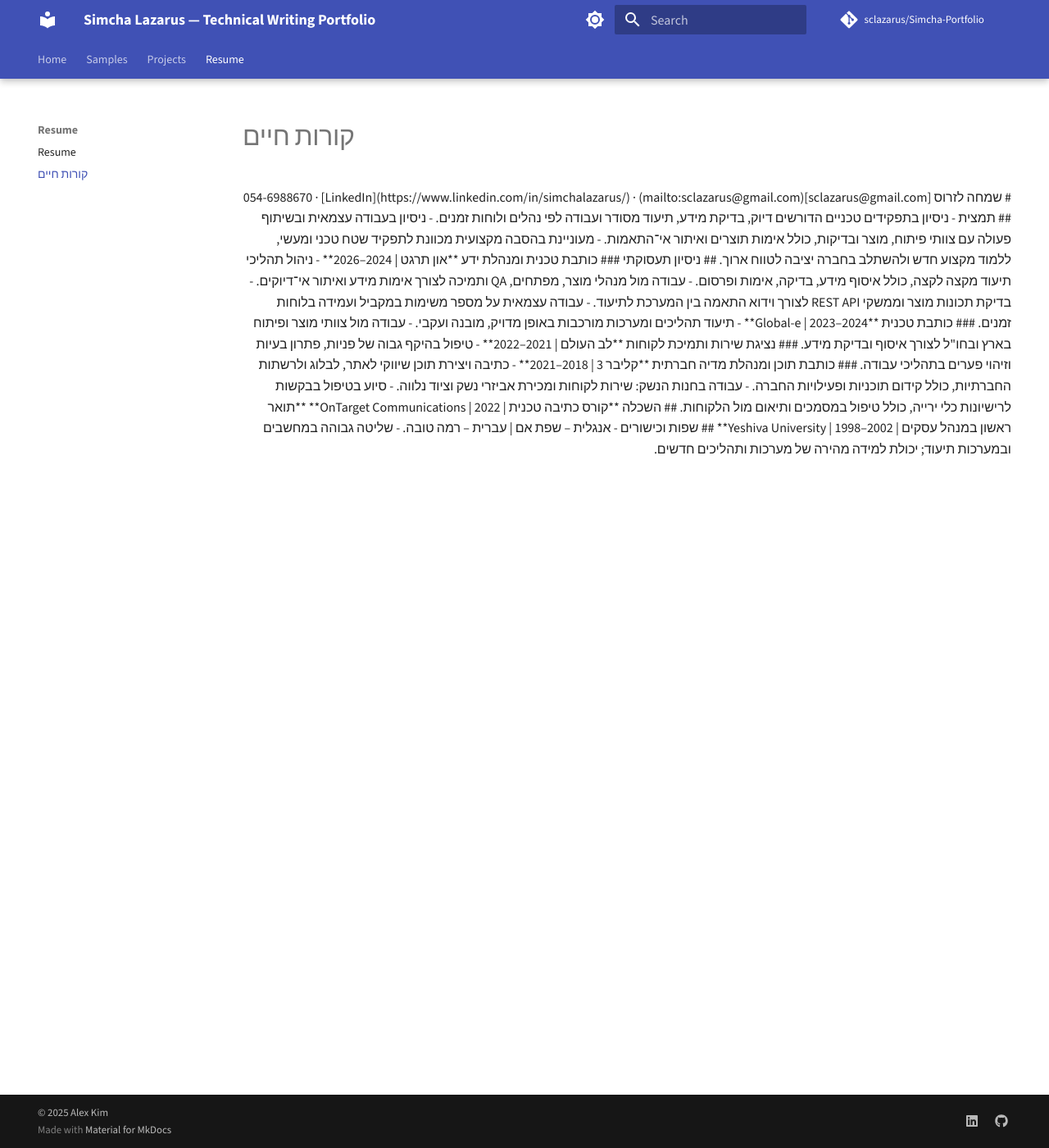
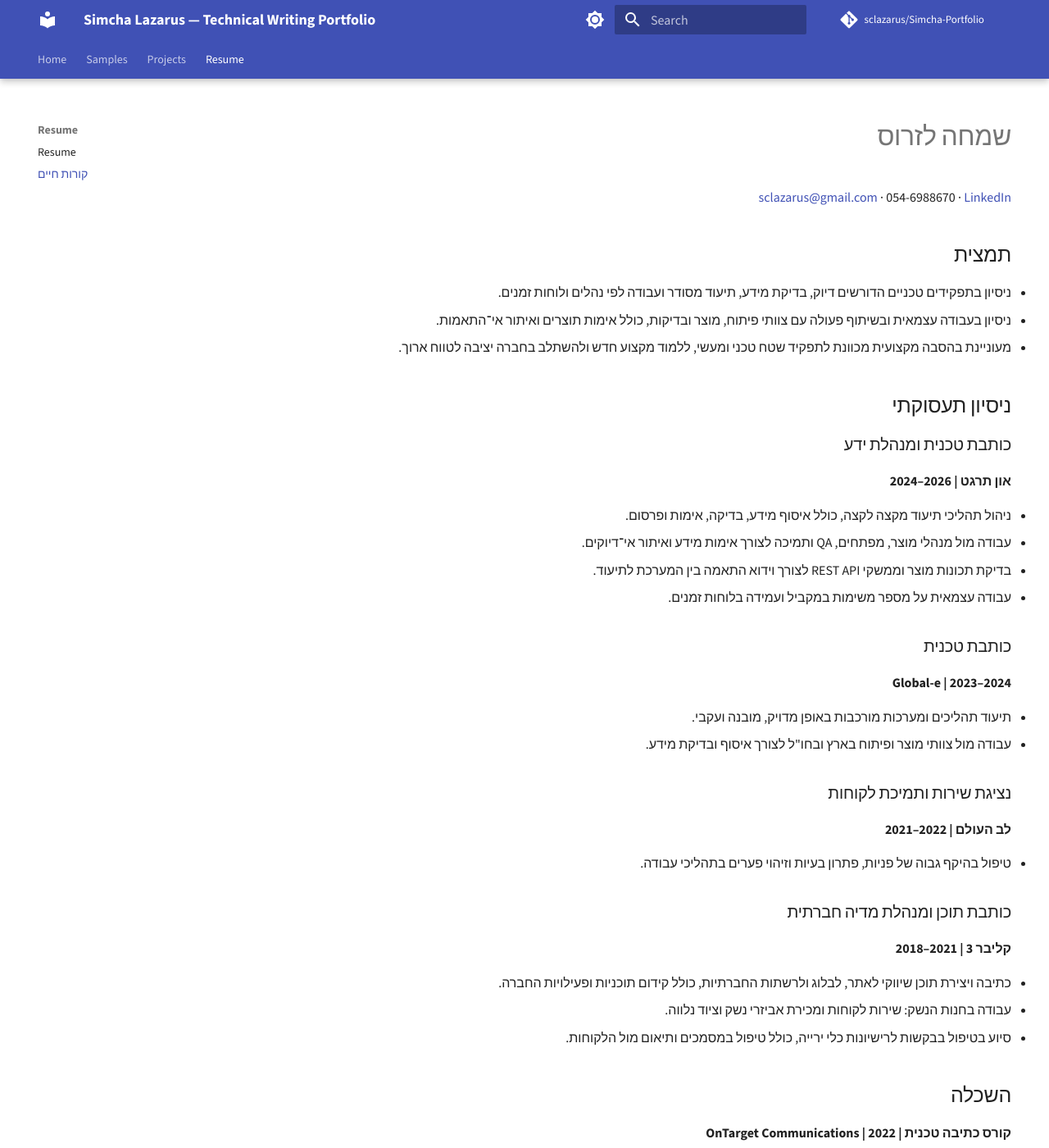
Before and after one commit to sclazarus/Simcha-Portfolio, an MkDocs documentation site: the page built from docs/about/קורות-חיים.md, in a window 1280 px wide and 1400 px high. Shown: the whole window at 82% size. Built offline with MkDocs 1.6.1 and Material for MkDocs 9.7.7, drawn with Linux system fonts in a browser that asks for light colours; comment, search, counter and statistics services are not loaded; some of the changed text lies outside the part shown.

Commit message:
Update קורות-חיים.md

```diff
--- a/docs/about/קורות-חיים.md
+++ b/docs/about/קורות-חיים.md
@@ -1,52 +1,68 @@
-<div dir="rtl">
+<div dir="rtl" lang="he" style="text-align: right;">
 
-# שמחה לזרוס
+<h1>שמחה לזרוס</h1>
 
-[sclazarus@gmail.com](mailto:sclazarus@gmail.com) · 054-6988670 · [LinkedIn](https://www.linkedin.com/in/simchalazarus/)
+<p dir="ltr" style="text-align: right;">
+  <a href="mailto:sclazarus@gmail.com">sclazarus@gmail.com</a>
+  · 054-6988670 ·
+  <a href="https://www.linkedin.com/in/simchalazarus/">LinkedIn</a>
+</p>
 
-## תמצית
+<h2>תמצית</h2>
 
-- ניסיון בתפקידים טכניים הדורשים דיוק, בדיקת מידע, תיעוד מסודר ועבודה לפי נהלים ולוחות זמנים.
-- ניסיון בעבודה עצמאית ובשיתוף פעולה עם צוותי פיתוח, מוצר ובדיקות, כולל אימות תוצרים ואיתור אי־התאמות.
-- מעוניינת בהסבה מקצועית מכוונת לתפקיד שטח טכני ומעשי, ללמוד מקצוע חדש ולהשתלב בחברה יציבה לטווח ארוך.
+<ul>
+  <li>ניסיון בתפקידים טכניים הדורשים דיוק, בדיקת מידע, תיעוד מסודר ועבודה לפי נהלים ולוחות זמנים.</li>
+  <li>ניסיון בעבודה עצמאית ובשיתוף פעולה עם צוותי פיתוח, מוצר ובדיקות, כולל אימות תוצרים ואיתור אי־התאמות.</li>
+  <li>מעוניינת בהסבה מקצועית מכוונת לתפקיד שטח טכני ומעשי, ללמוד מקצוע חדש ולהשתלב בחברה יציבה לטווח ארוך.</li>
+</ul>
 
-## ניסיון תעסוקתי
+<h2>ניסיון תעסוקתי</h2>
 
-### כותבת טכנית ומנהלת ידע
-**און תרגט | 2024–2026**
+<h3>כותבת טכנית ומנהלת ידע</h3>
+<p><strong>און תרגט | <bdi dir="ltr">2024–2026</bdi></strong></p>
 
-- ניהול תהליכי תיעוד מקצה לקצה, כולל איסוף מידע, בדיקה, אימות ופרסום.
-- עבודה מול מנהלי מוצר, מפתחים, QA ותמיכה לצורך אימות מידע ואיתור אי־דיוקים.
-- בדיקת תכונות מוצר וממשקי REST API לצורך וידוא התאמה בין המערכת לתיעוד.
-- עבודה עצמאית על מספר משימות במקביל ועמידה בלוחות זמנים.
+<ul>
+  <li>ניהול תהליכי תיעוד מקצה לקצה, כולל איסוף מידע, בדיקה, אימות ופרסום.</li>
+  <li>עבודה מול מנהלי מוצר, מפתחים, QA ותמיכה לצורך אימות מידע ואיתור אי־דיוקים.</li>
+  <li>בדיקת תכונות מוצר וממשקי REST API לצורך וידוא התאמה בין המערכת לתיעוד.</li>
+  <li>עבודה עצמאית על מספר משימות במקביל ועמידה בלוחות זמנים.</li>
+</ul>
 
-### כותבת טכנית
-**Global-e | 2023–2024**
+<h3>כותבת טכנית</h3>
+<p><strong><bdi dir="ltr">Global-e | 2023–2024</bdi></strong></p>
 
-- תיעוד תהליכים ומערכות מורכבות באופן מדויק, מובנה ועקבי.
-- עבודה מול צוותי מוצר ופיתוח בארץ ובחו"ל לצורך איסוף ובדיקת מידע.
+<ul>
+  <li>תיעוד תהליכים ומערכות מורכבות באופן מדויק, מובנה ועקבי.</li>
+  <li>עבודה מול צוותי מוצר ופיתוח בארץ ובחו"ל לצורך איסוף ובדיקת מידע.</li>
+</ul>
 
-### נציגת שירות ותמיכת לקוחות
-**לב העולם | 2021–2022**
+<h3>נציגת שירות ותמיכת לקוחות</h3>
+<p><strong>לב העולם | <bdi dir="ltr">2021–2022</bdi></strong></p>
 
-- טיפול בהיקף גבוה של פניות, פתרון בעיות וזיהוי פערים בתהליכי עבודה.
+<ul>
+  <li>טיפול בהיקף גבוה של פניות, פתרון בעיות וזיהוי פערים בתהליכי עבודה.</li>
+</ul>
 
-### כותבת תוכן ומנהלת מדיה חברתית
-**קליבר 3 | 2018–2021**
+<h3>כותבת תוכן ומנהלת מדיה חברתית</h3>
+<p><strong>קליבר 3 | <bdi dir="ltr">2018–2021</bdi></strong></p>
 
-- כתיבה ויצירת תוכן שיווקי לאתר, לבלוג ולרשתות החברתיות, כולל קידום תוכניות ופעילויות החברה.
-- עבודה בחנות הנשק: שירות לקוחות ומכירת אביזרי נשק וציוד נלווה.
-- סיוע בטיפול בבקשות לרישיונות כלי ירייה, כולל טיפול במסמכים ותיאום מול הלקוחות.
+<ul>
+  <li>כתיבה ויצירת תוכן שיווקי לאתר, לבלוג ולרשתות החברתיות, כולל קידום תוכניות ופעילויות החברה.</li>
+  <li>עבודה בחנות הנשק: שירות לקוחות ומכירת אביזרי נשק וציוד נלווה.</li>
+  <li>סיוע בטיפול בבקשות לרישיונות כלי ירייה, כולל טיפול במסמכים ותיאום מול הלקוחות.</li>
+</ul>
 
-## השכלה
+<h2>השכלה</h2>
 
-**קורס כתיבה טכנית | OnTarget Communications | 2022**
+<p><strong>קורס כתיבה טכנית | <bdi dir="ltr">OnTarget Communications | 2022</bdi></strong></p>
 
-**תואר ראשון במנהל עסקים | Yeshiva University | 1998–2002**
+<p><strong>תואר ראשון במנהל עסקים | <bdi dir="ltr">Yeshiva University | 1998–2002</bdi></strong></p>
 
-## שפות וכישורים
+<h2>שפות וכישורים</h2>
 
-- אנגלית – שפת אם | עברית – רמה טובה.
-- שליטה גבוהה במחשבים ובמערכות תיעוד; יכולת למידה מהירה של מערכות ותהליכים חדשים.
+<ul>
+  <li>אנגלית – שפת אם | עברית – רמה טובה.</li>
+  <li>שליטה גבוהה במחשבים ובמערכות תיעוד; יכולת למידה מהירה של מערכות ותהליכים חדשים.</li>
+</ul>
 
 </div>
```
